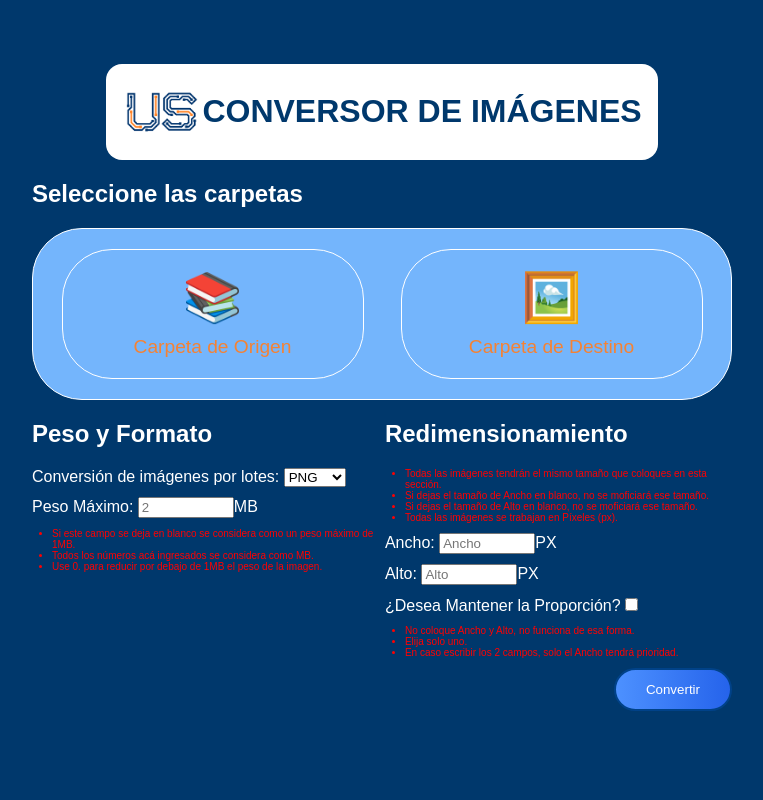
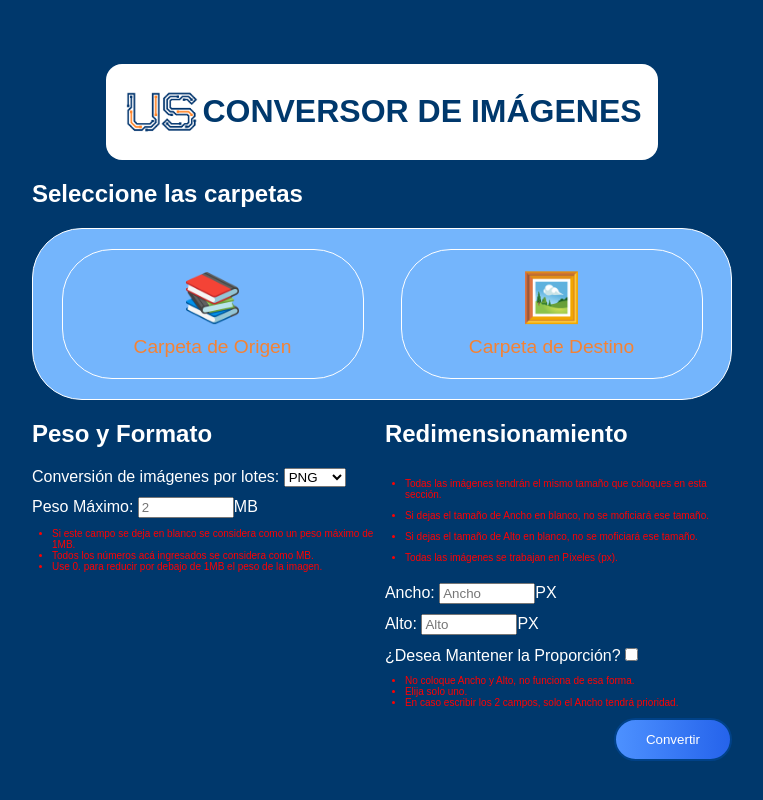
Before and after one commit to raulferreyra/image-convertor, a Vue app in the folder frontend/: page / in a window 1280 px wide. Shown: the top 800 px of the page, without its empty margins (258-1021 px from the left). Built offline with nearby package versions, Linux system fonts and the light colour scheme; a web font is replaced by a local one.

Commit message:
more upgrades

```diff
--- a/frontend/src/components/Home.vue
+++ b/frontend/src/components/Home.vue
@@ -54,17 +54,16 @@
                     <div class="row message">
                         <ul>
                             <li>
-                                <label for="">Todas las imágenes tendrán el mismo tamaño que coloques en esta
-                                    sección.</label>
+                                <p>Todas las imágenes tendrán el mismo tamaño que coloques en esta sección.</p>
                             </li>
                             <li>
-                                <label for="">Si dejas el tamaño de Ancho en blanco, no se moficiará ese tamaño.</label>
+                                <p>Si dejas el tamaño de Ancho en blanco, no se moficiará ese tamaño.</p>
                             </li>
                             <li>
-                                <label for="">Si dejas el tamaño de Alto en blanco, no se moficiará ese tamaño.</label>
+                                <p>Si dejas el tamaño de Alto en blanco, no se moficiará ese tamaño.</p>
                             </li>
                             <li>
-                                <label for="">Todas las imágenes se trabajan en Píxeles (px).</label>
+                                <p>Todas las imágenes se trabajan en Píxeles (px).</p>
                             </li>
                         </ul>
                     </div>
```
